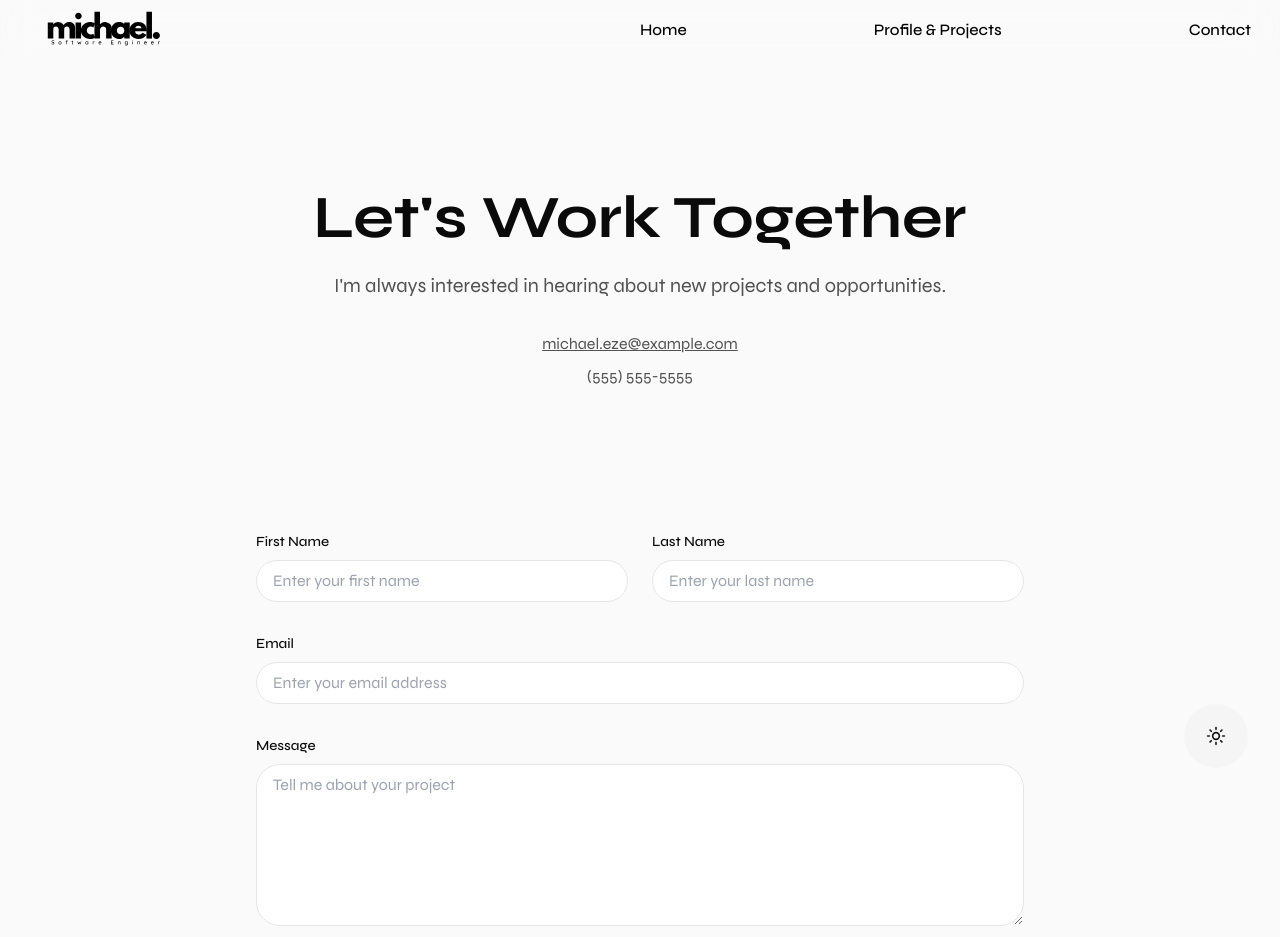
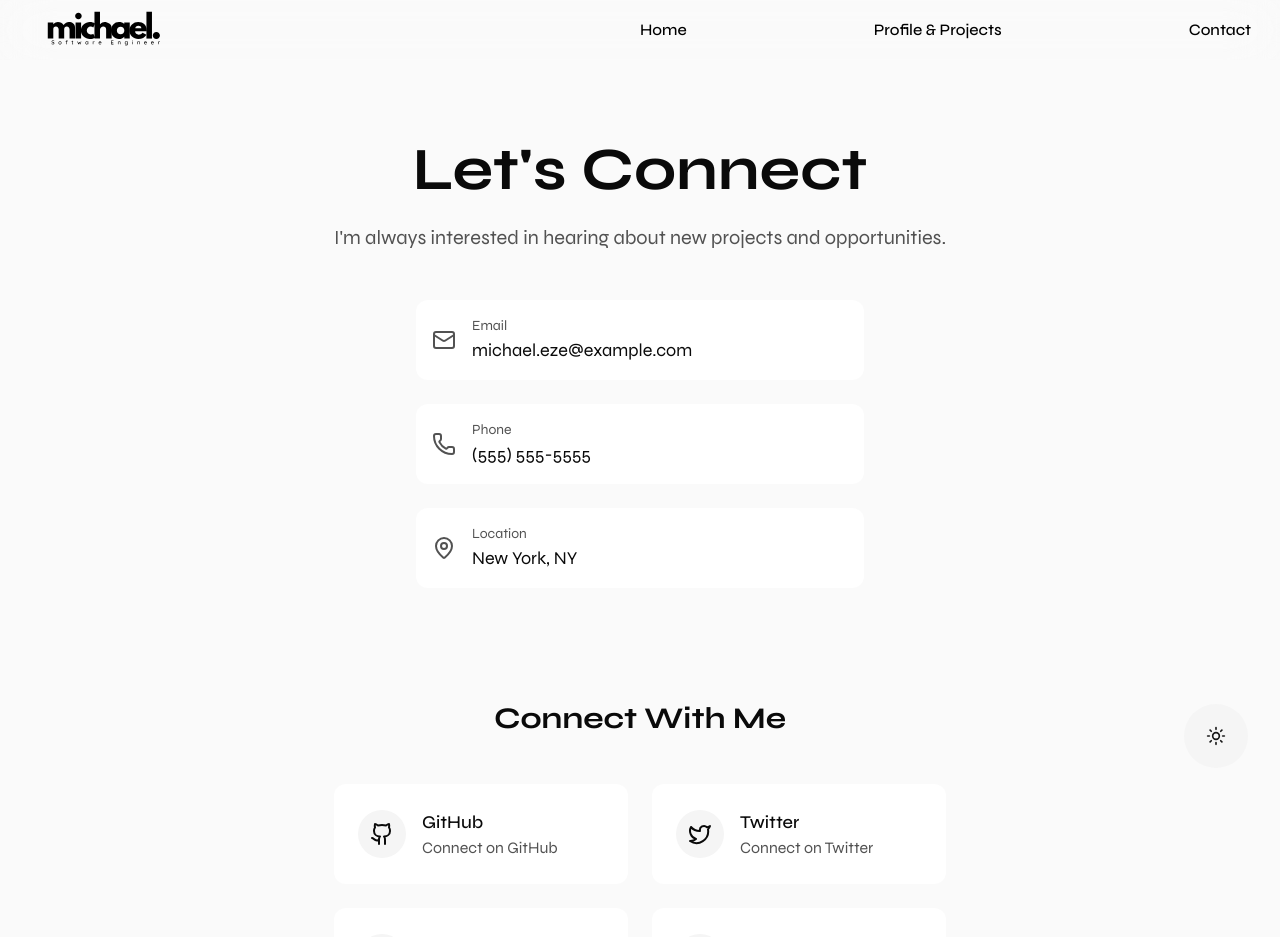
Before and after one commit to michaeleze/portfolio-web, a Next.js app: page /contact in a window 1280 px wide. Shown: the top 937 px of the page. Built offline with nearby package versions, Linux system fonts and the light colour scheme.

Commit message:
Enhance Contact page with new SocialLinks component, update ContactHero content, and improve layout styles

```diff
--- a/app/contact/page.tsx
+++ b/app/contact/page.tsx
@@ -1,12 +1,20 @@
+'use client';
+
+import { motion } from 'framer-motion';
 import { ContactHero } from '@/components/contact/ContactHero';
-import { ContactForm } from '@/components/contact/ContactForm';
-import PageAnimation from '@/components/PageAnimation';
+import { SocialLinks } from '@/components/contact/SocialLinks';
 
 export default function ContactPage() {
   return (
-      <div className="min-h-screen">
+    <motion.main
+      initial={{ opacity: 0 }}
+      animate={{ opacity: 1 }}
+      className="min-h-screen bg-neutral-50 dark:bg-neutral-900 flex justify-center align-center"
+    >
+      <div>
         <ContactHero />
-        <ContactForm />
+        <SocialLinks />
       </div>
+    </motion.main>
   );
 }
--- a/app/profile/roles/[slug]/page.tsx
+++ b/app/profile/roles/[slug]/page.tsx
@@ -15,7 +15,7 @@ export default function RolePage({ params }: { params: Usable<{ slug: string }>}
 
   return (
     <motion.div
-      className="mt-4"
+      className="mt-8"
       initial={{ opacity: 0 }}
       animate={{ opacity: 1 }}
       exit={{ opacity: 0 }}
--- a/components/contact/ContactHero/index.tsx
+++ b/components/contact/ContactHero/index.tsx
@@ -1,37 +1,64 @@
 'use client';
 
 import { motion } from 'framer-motion';
-import { contactContent } from '@/lib/content/contact';
-import { ContactInfo } from './ContactInfo';
+import { Mail, Phone, MapPin } from 'lucide-react';
+import { siteConfig } from '@/lib/content/site';
 
-interface ContactHeroProps {
-  title?: string;
-  subtitle?: string;
-}
-
-export function ContactHero({
-  title = contactContent.hero.title,
-  subtitle = contactContent.hero.subtitle
-}: ContactHeroProps) {
+export function ContactHero() {
   return (
-    <section className="pt-32 pb-16 px-4">
+    <section className="pt-20 pb-8 px-4">
       <div className="max-w-3xl mx-auto text-center">
         <motion.h1
           initial={{ opacity: 0, y: 20 }}
           animate={{ opacity: 1, y: 0 }}
           className="text-5xl md:text-6xl font-bold mb-6"
         >
-          {title}
+          Let's Connect
         </motion.h1>
         <motion.p
           initial={{ opacity: 0, y: 20 }}
           animate={{ opacity: 1, y: 0 }}
           transition={{ delay: 0.2 }}
-          className="text-xl text-neutral-600 dark:text-neutral-400"
+          className="text-xl text-neutral-600 dark:text-neutral-400 mb-12"
         >
-          {subtitle}
+          I'm always interested in hearing about new projects and opportunities.
         </motion.p>
-        <ContactInfo />
+
+        <motion.div
+          initial={{ opacity: 0, y: 20 }}
+          animate={{ opacity: 1, y: 0 }}
+          transition={{ delay: 0.3 }}
+          className="space-y-6 max-w-md mx-auto text-left"
+        >
+          <div className="flex items-center gap-4 p-4 bg-white dark:bg-neutral-800 rounded-xl">
+            <Mail className="h-6 w-6 text-neutral-600 dark:text-neutral-400" />
+            <div>
+              <p className="text-sm text-neutral-600 dark:text-neutral-400">Email</p>
+              <a
+                href={`mailto:${siteConfig.email}`}
+                className="text-lg hover:text-neutral-800 dark:hover:text-neutral-200 transition-colors"
+              >
+                {siteConfig.email}
+              </a>
+            </div>
+          </div>
+
+          <div className="flex items-center gap-4 p-4 bg-white dark:bg-neutral-800 rounded-xl">
+            <Phone className="h-6 w-6 text-neutral-600 dark:text-neutral-400" />
+            <div>
+              <p className="text-sm text-neutral-600 dark:text-neutral-400">Phone</p>
+              <p className="text-lg">{siteConfig.phone}</p>
+            </div>
+          </div>
+
+          <div className="flex items-center gap-4 p-4 bg-white dark:bg-neutral-800 rounded-xl">
+            <MapPin className="h-6 w-6 text-neutral-600 dark:text-neutral-400" />
+            <div>
+              <p className="text-sm text-neutral-600 dark:text-neutral-400">Location</p>
+              <p className="text-lg">{siteConfig.location.city}, {siteConfig.location.state}</p>
+            </div>
+          </div>
+        </motion.div>
       </div>
     </section>
   );
--- /dev/null
+++ b/components/contact/SocialLinks.tsx
@@ -0,0 +1,48 @@
+'use client';
+
+import { motion } from 'framer-motion';
+import { SOCIAL_LINKS } from '@/lib/constants';
+
+export function SocialLinks() {
+  return (
+    <section className="py-20 px-4">
+      <div className="max-w-3xl mx-auto">
+        <motion.h2
+          initial={{ opacity: 0, y: 20 }}
+          animate={{ opacity: 1, y: 0 }}
+          className="text-3xl font-bold text-center mb-12"
+        >
+          Connect With Me
+        </motion.h2>
+
+        <div className="grid grid-cols-1 md:grid-cols-2 gap-6">
+          {SOCIAL_LINKS.map((social, index) => {
+            const Icon = social.icon;
+            return (
+              <motion.a
+                key={social.name}
+                href={social.href}
+                target="_blank"
+                rel="noopener noreferrer"
+                initial={{ opacity: 0, y: 20 }}
+                animate={{ opacity: 1, y: 0 }}
+                transition={{ delay: index * 0.1 }}
+                className="flex items-center gap-4 p-6 bg-white dark:bg-neutral-800 rounded-xl hover:scale-105 transition-transform"
+              >
+                <div className="p-3 bg-neutral-100 dark:bg-neutral-700 rounded-lg">
+                  <Icon className="h-6 w-6" />
+                </div>
+                <div>
+                  <h3 className="font-medium text-lg">{social.name}</h3>
+                  <p className="text-neutral-600 dark:text-neutral-400">
+                    Connect on {social.name}
+                  </p>
+                </div>
+              </motion.a>
+            );
+          })}
+        </div>
+      </div>
+    </section>
+  );
+}
--- a/components/layout/Navbar/MobileMenu.tsx
+++ b/components/layout/Navbar/MobileMenu.tsx
@@ -36,7 +36,7 @@ export default function MobileMenu({ isOpen, onClose }: MobileMenuProps) {
           className="grid items-center px-2 bg-neutral-70 dark:bg-neutral-900/80 backdrop-blur-xl"
         >
           <div className="flex items-center justify-between">
-            <Link href="/" className="text-2xl font-medium" onClick={onClose}>
+            <Link href="/" className="text-2xl font-medium border-none" onClick={onClose}>
               <MichaelLogo />
             </Link>
             <div className='self-center px-2 justify-self-end'>
--- a/components/layout/Navbar/index.tsx
+++ b/components/layout/Navbar/index.tsx
@@ -18,7 +18,7 @@ export default function Navbar() {
           <nav className="">
             <div className="md:w-[calc(100%-2svw)] m-auto">
               <div className="mx-auto grid grid-cols-2 md:justify-around items-center">
-                <Link href="/" className="text-2xl font-medium">
+                <Link href="/" className="text-2xl font-medium border-none">
                   <MichaelLogo />
                 </Link>
 
--- a/lib/content.ts
+++ b/lib/content.ts
@@ -106,8 +106,8 @@ export const projects: Project[] = [
   { name: "GK Real Estate", slug: "gk-real-estate" },
   { name: "Franklin Street", slug: "franklin-street" },
   { name: "Deep Sounds", slug: "deep-sounds" },
-  { name: "Get To Know Me", slug: "/profile/details/michael" },
-  { name: "Skills", slug: "/profile/skills" },
+  { name: "Get To Know Me", slug: "profile/details/michael" },
+  { name: "Skills", slug: "profile/skills" },
   { name: "Whatever", slug: "profile/whatever" },
   { name: "Work Experience", slug: "profile/experience" },
   { name: "Roles", slug: "profile/roles/product-designers" }
```
Also changed, not shown: components/contact/ContactHero/ContactInfo.tsx (line endings or trailing spaces).
